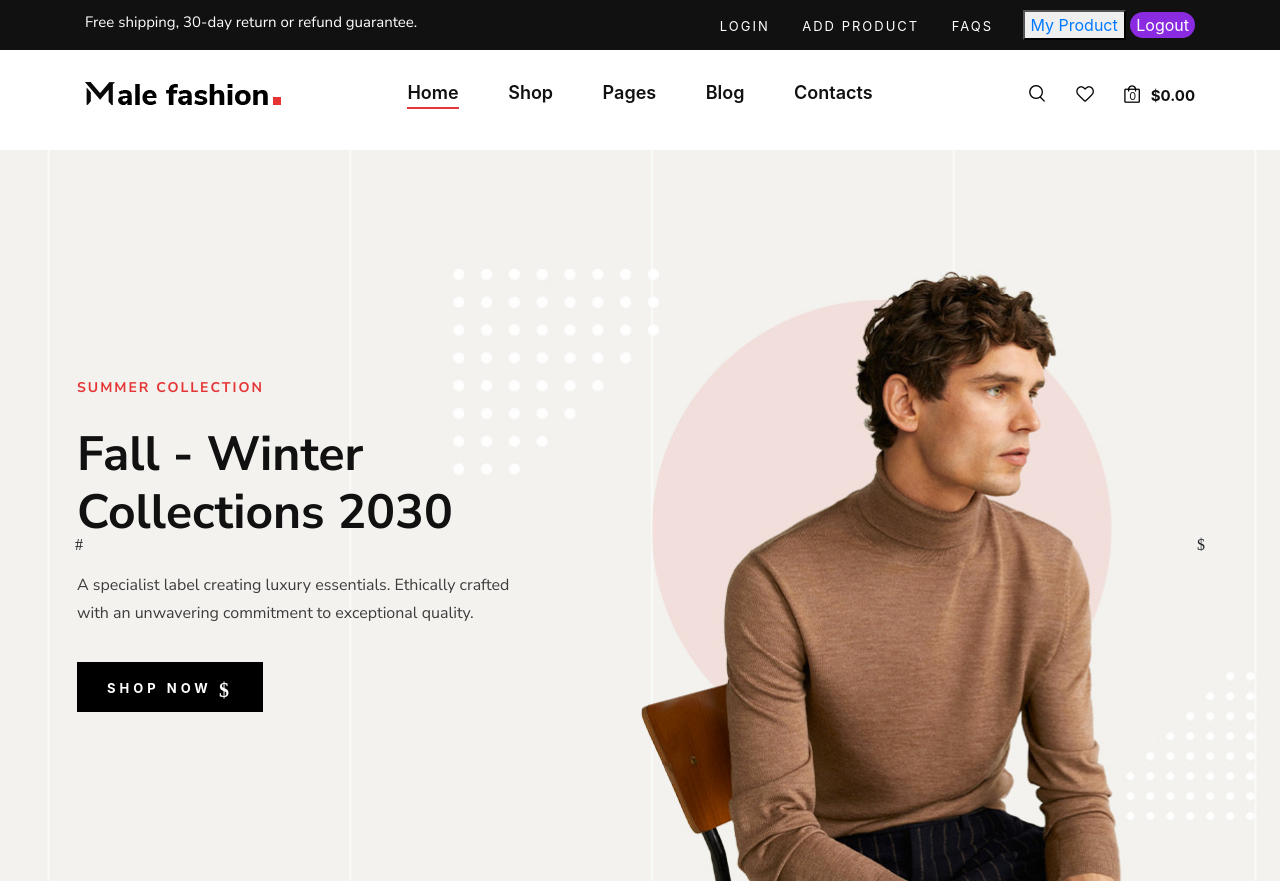
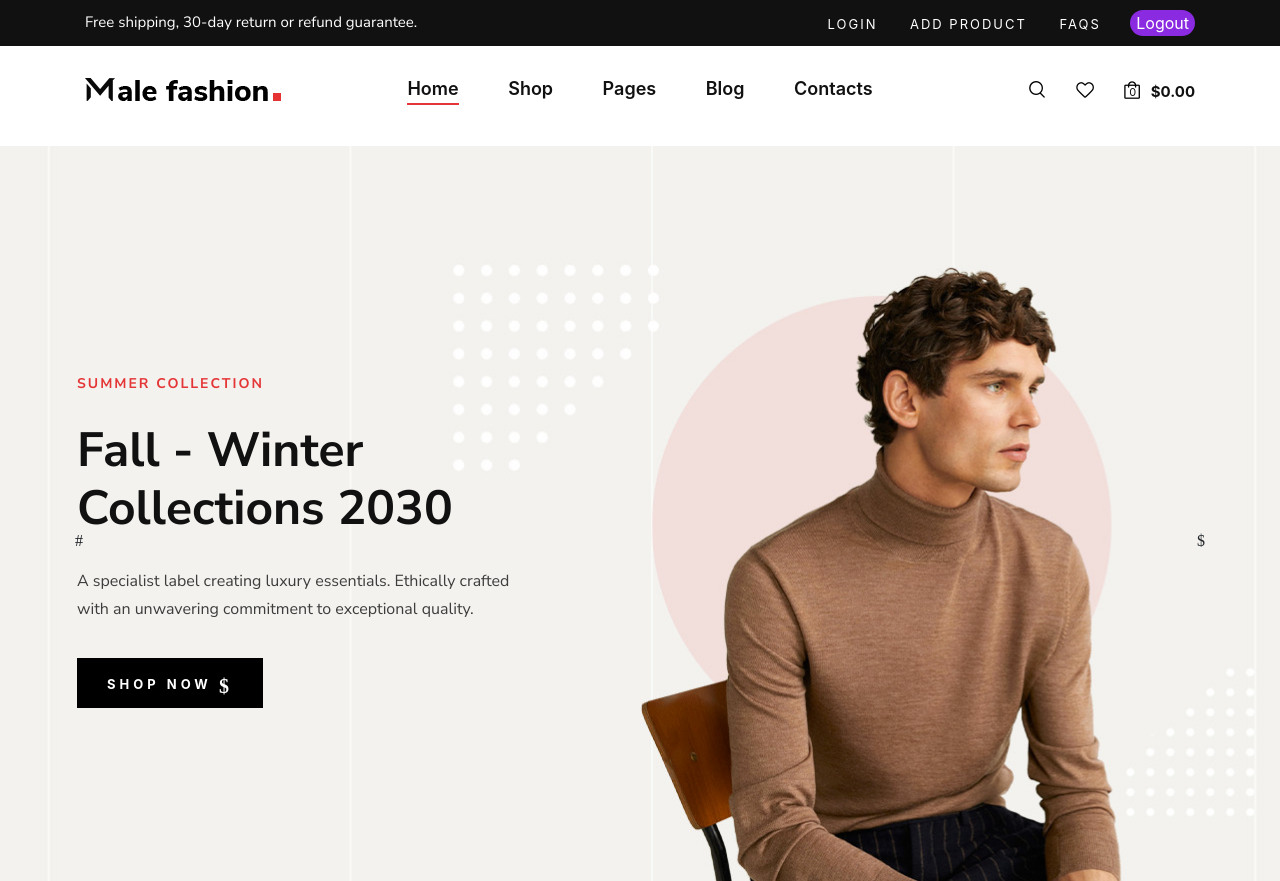
Before and after one commit to MohsinMalikAwan/E-Commerce-app, a website with bundled scripts: page index.html in a window 1280 px wide. Shown: the top 881 px of the page. Built offline with nearby package versions, Linux system fonts and the light colour scheme; no server answers; files whose address does not match are found by name.

Commit message:
Add initail Files

```diff
--- a/index.html
+++ b/index.html
@@ -84,7 +84,6 @@
                                 <a href="Add product/index.html">Add Product</a>
                                 <a href="#">FAQs</a>
                             </div>
-                           <button><a href="./MyProduct/index.html">My Product</a></button>
                             <button style="border: none; border-radius: 20px; color: white; background-color: blueviolet;" id="logout_btn">Logout</button>
                         </div>
                     </div>
```
